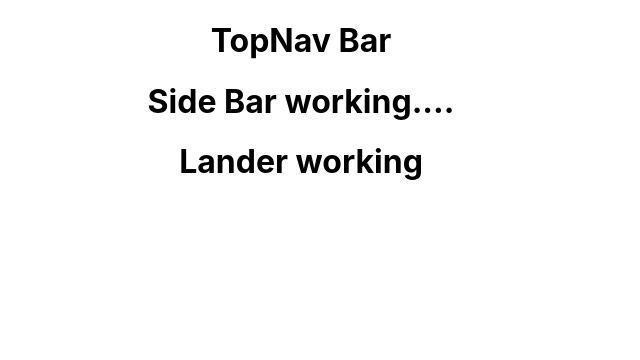
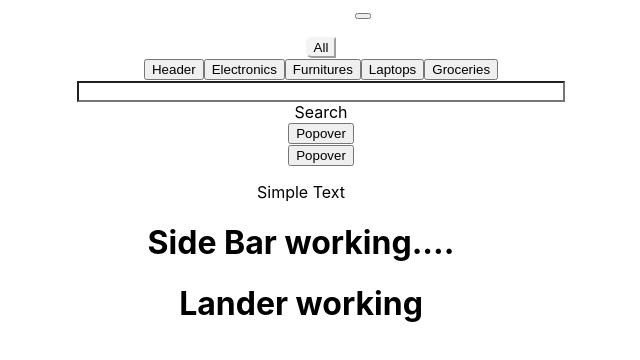
Before and after one commit to Food-Delivery-App/Client, a React (Create React App) app: page / in a window 1280 px wide. Shown: the top 360 px of the page, without its empty margins (339-979 px from the left). Built offline with nearby package versions, Linux system fonts and the light colour scheme.

Commit message:
balaji changes

```diff
--- a/package.json
+++ b/package.json
@@ -6,9 +6,12 @@
     "@testing-library/jest-dom": "^4.2.4",
     "@testing-library/react": "^9.5.0",
     "@testing-library/user-event": "^7.2.1",
+    "bootstrap": "^4.5.3",
+    "font-awesome": "^4.7.0",
     "react": "^16.13.1",
     "react-dom": "^16.13.1",
-    "react-scripts": "3.4.3"
+    "react-scripts": "3.4.3",
+    "reactstrap": "^8.6.0"
   },
   "scripts": {
     "start": "react-scripts start",
--- /dev/null
+++ b/src/Components/topNavbar/topNavbar.css
@@ -0,0 +1,22 @@
+.search_dropdown{
+    background-color:#f3f3f3 !important;
+    border-color: #f3f3f3 !important;
+    color:#000000 !important;
+    border-radius: 0px !important;
+    border-top-left-radius: 6px !important;
+    border-bottom-left-radius: 6px !important;
+}
+.brandName {
+    color:#fff !important;
+}
+.input_search {
+    border-radius: 0px !important;
+    width:30rem !important;
+}
+.input-group-append {
+    display:block !important;
+}
+.input_search:focus {
+    border: 3px solid #FEBD69 !important;
+    box-shadow: none !important;
+}
--- a/src/Components/topNavbar/topNavbar.jsx
+++ b/src/Components/topNavbar/topNavbar.jsx
@@ -1,9 +1,89 @@
-import React from 'react';
+import React, { useState } from "react";
+import "./topNavbar.css";
+import {
+  Collapse,
+  Navbar,
+  NavbarToggler,
+  NavbarBrand,
+  Nav,
+  Dropdown,
+  DropdownToggle,
+  DropdownMenu,
+  DropdownItem,
+  NavbarText,
+  InputGroup,
+  InputGroupAddon,
+  InputGroupText,
+  Input,
+  Button,
+  Popover,
+  PopoverHeader,
+  PopoverBody,
+  Row,
+  Col
+} from "reactstrap";
 
-function  TopNavBar() {
-    return(
-        <h1>TopNav Bar</h1>
-    )
-}
+const TopNavbar = (props) => {
+  const [dropdownOpen, setDropdownOpen] = useState(false);
+  const [popoverOpen, setPopoverOpen] = useState(false);
+  const [signInPopover, setSignInPopover] = useState(false);
+  const toggle = () => setDropdownOpen((prevState) => !prevState);
+  const popOver = () => setPopoverOpen((prevState) => !prevState);
+  const signInPopOver = () => setSignInPopover((prevState) => !prevState);
+  return (
+    <div>
+      <Navbar color="dark" light expand="md">
+        <div>
+          <i class="hm-icon nav-sprite"></i>
+        </div>
+        <NavbarBrand href="/" className="brandName">
+          Discount Bazaar
+        </NavbarBrand>
+        <NavbarToggler onClick={toggle} />
+        <Collapse navbar>
+          <Nav className="mr-auto" navbar>
+            <Dropdown isOpen={dropdownOpen} toggle={toggle}>
+              <DropdownToggle caret className="search_dropdown">
+                All
+              </DropdownToggle>
+              <DropdownMenu>
+                <DropdownItem>Header</DropdownItem>
+                <DropdownItem>Electronics</DropdownItem>
+                <DropdownItem>Furnitures</DropdownItem>
+                <DropdownItem>Laptops</DropdownItem>
+                <DropdownItem>Groceries</DropdownItem>
+              </DropdownMenu>
+            </Dropdown>
+            <InputGroup>
+              <Input className="input_search" />
+              <InputGroupAddon addonType="append">
+                <InputGroupText>Search</InputGroupText>
+              </InputGroupAddon>
+            </InputGroup>
+            <div>
+            <Button id="Popover1" type="button">Popover</Button>
+            <Popover trigger="hover" placement="bottom" isOpen={popoverOpen} target="Popover1" toggle={popOver}>
+              <PopoverHeader className="pl-4"><InputGroup><Input type="radio" /></InputGroup>English</PopoverHeader>
+              <PopoverHeader divider />
+              <PopoverBody className="pl-4"><InputGroup><Input type="radio" /></InputGroup>Hindi-Hi</PopoverBody>
+              <PopoverBody className="pl-4"><InputGroup><Input type="radio" /></InputGroup>Tamil-Ta</PopoverBody>
+              <PopoverBody className="pl-4"><InputGroup><Input type="radio" /></InputGroup>Telugu-Te</PopoverBody>
+              <PopoverBody className="pl-4"><InputGroup><Input type="radio" /></InputGroup>Malayalam-Ma</PopoverBody>
+            </Popover>
+            </div>
+            <div>
+            <Button id="Popover2" type="button">Popover</Button>
+            <Popover trigger="hover" placement="bottom" isOpen={signInPopover} target="Popover2" toggle={signInPopOver}>
 
-export default TopNavBar;
+             <PopoverHeader ><Row><Col md="6">hello</Col><Col md="6">hi</Col></Row></PopoverHeader>
+            </Popover>
+            </div>
+          </Nav>
+          <NavbarText>Simple Text</NavbarText>
+        </Collapse>
+      </Navbar>
+    </div>
+  );
+};
+
+export default TopNavbar;
```
Also changed, not shown: 1 other file (tests, documents, lock files or other folders).
